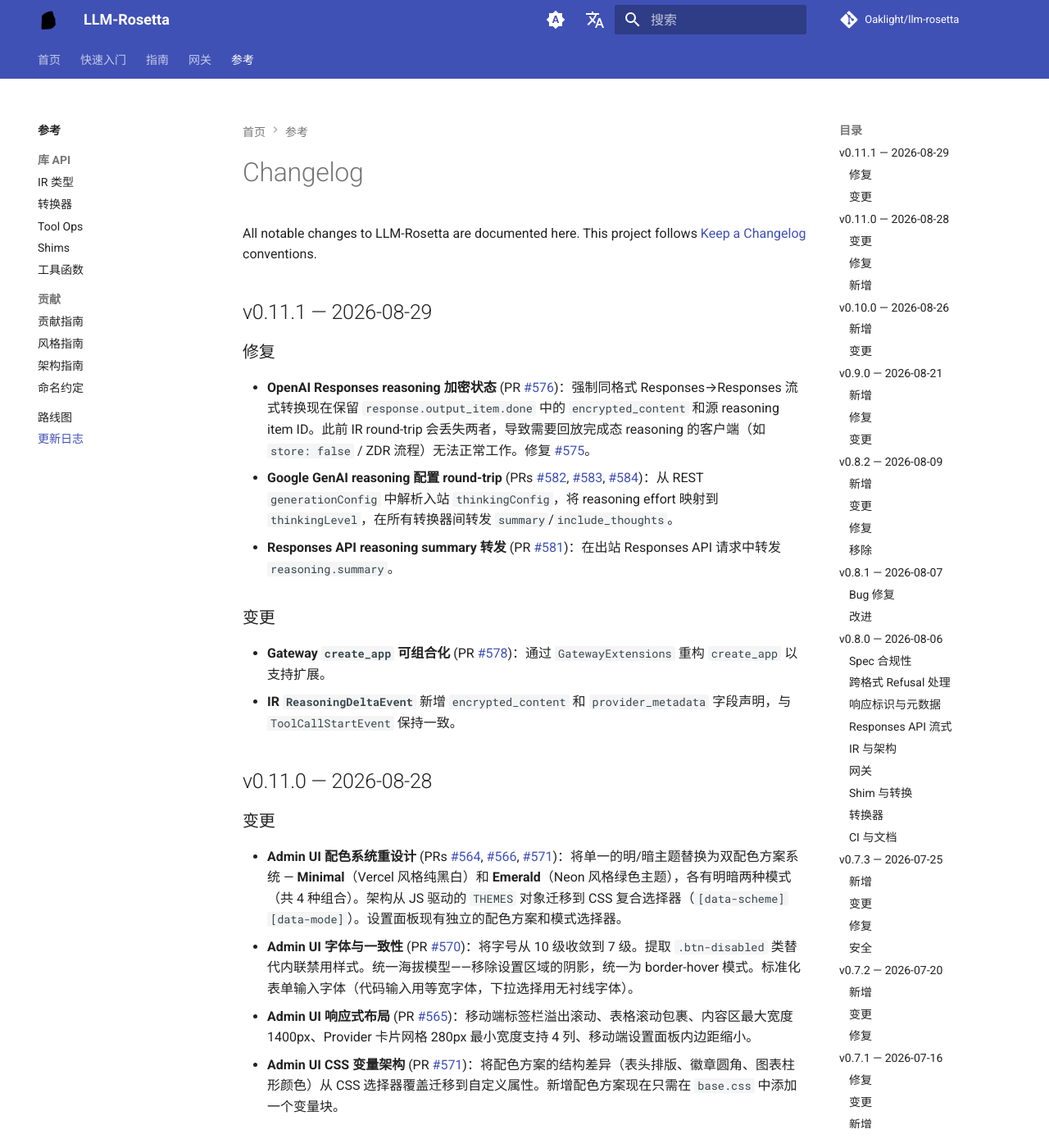
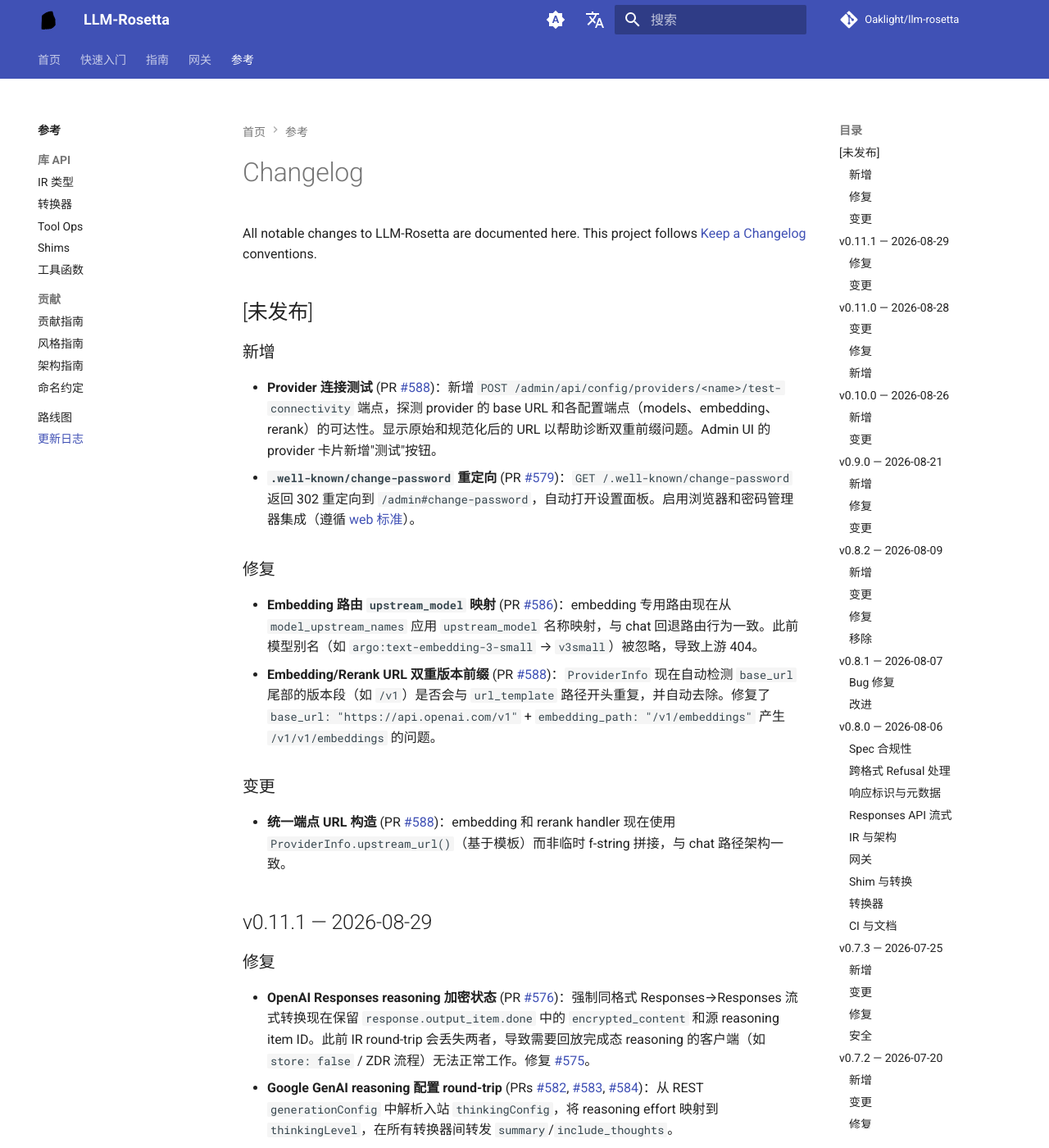
Before and after one commit to Oaklight/llm-rosetta, an MkDocs documentation site: the page built from docs/changelog.md, in a window 1280 px wide and 1400 px high. Shown: the whole window at 82% size. Built offline with MkDocs 1.6.1 and Material for MkDocs 9.7.7, drawn with Linux system fonts in a browser that asks for light colours; comment, search, counter and statistics services are not loaded.

Commit message:
docs: add [未发布] changelog entries for #579, #586, #588

```diff
--- a/docs/changelog.md
+++ b/docs/changelog.md
@@ -5,6 +5,22 @@
 # Changelog
 
 All notable changes to LLM-Rosetta are documented here. This project follows [Keep a Changelog](https://keepachangelog.com/) conventions.
+
+## [未发布]
+
+### 新增
+
+- **Provider 连接测试** (PR [#588](https://github.com/Oaklight/llm-rosetta/pull/588))：新增 `POST /admin/api/config/providers/<name>/test-connectivity` 端点，探测 provider 的 base URL 和各配置端点（models、embedding、rerank）的可达性。显示原始和规范化后的 URL 以帮助诊断双重前缀问题。Admin UI 的 provider 卡片新增"测试"按钮。
+- **`.well-known/change-password` 重定向** (PR [#579](https://github.com/Oaklight/llm-rosetta/pull/579))：`GET /.well-known/change-password` 返回 302 重定向到 `/admin#change-password`，自动打开设置面板。启用浏览器和密码管理器集成（遵循 [web 标准](https://web.dev/articles/change-password-url)）。
+
+### 修复
+
+- **Embedding 路由 `upstream_model` 映射** (PR [#586](https://github.com/Oaklight/llm-rosetta/pull/586))：embedding 专用路由现在从 `model_upstream_names` 应用 `upstream_model` 名称映射，与 chat 回退路由行为一致。此前模型别名（如 `argo:text-embedding-3-small` → `v3small`）被忽略，导致上游 404。
+- **Embedding/Rerank URL 双重版本前缀** (PR [#588](https://github.com/Oaklight/llm-rosetta/pull/588))：`ProviderInfo` 现在自动检测 `base_url` 尾部的版本段（如 `/v1`）是否会与 `url_template` 路径开头重复，并自动去除。修复了 `base_url: "https://api.openai.com/v1"` + `embedding_path: "/v1/embeddings"` 产生 `/v1/v1/embeddings` 的问题。
+
+### 变更
+
+- **统一端点 URL 构造** (PR [#588](https://github.com/Oaklight/llm-rosetta/pull/588))：embedding 和 rerank handler 现在使用 `ProviderInfo.upstream_url()`（基于模板）而非临时 f-string 拼接，与 chat 路径架构一致。
 
 ## v0.11.1 — 2026-08-29
 
```
